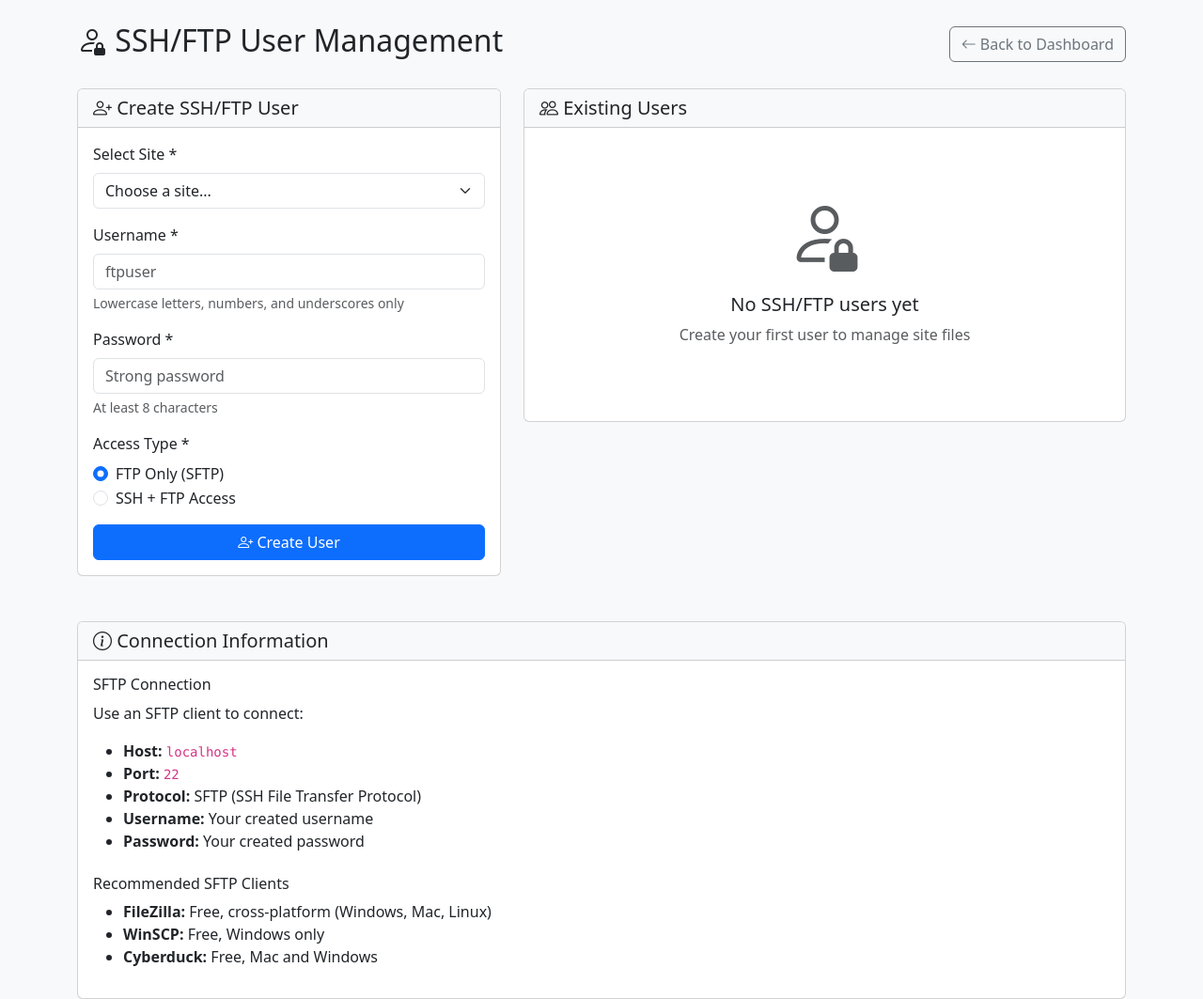
After one commit to BenEgeDeniz/lalapanel, a Flask app: template templates/users.html in a window 1280 px wide. The commit adds this page. Shown: the whole page at 94% size. Run offline with Flask 3, Linux system fonts and the light colour scheme; the template is opened without the code that fills it, so the values that code supplies are empty; parts of the project's set-up code (start-up, migrations or seed data) failed here and were passed over.

Commit message:
Add SSH/FTP user management functionality
Co-authored-by: BenEgeDeniz <59136798+BenEgeDeniz@users.noreply.github.com>

```diff
--- a/app.py
+++ b/app.py
@@ -10,7 +10,7 @@ import secrets
 
 from config import Config
 from database import Database
-from site_manager import SiteManager, DatabaseManager
+from site_manager import SiteManager, DatabaseManager, UserManager
 
 app = Flask(__name__)
 app.config.from_object(Config)
@@ -19,15 +19,17 @@ app.config.from_object(Config)
 db = None
 site_manager = None
 db_manager = None
+user_manager = None
 
 def init_components():
     """Initialize application components"""
-    global db, site_manager, db_manager
+    global db, site_manager, db_manager, user_manager
     if db is None:
         db = Database(app.config['DATABASE_PATH'])
         site_manager = SiteManager(app.config)
         db_manager = DatabaseManager(app.config)
-    return db, site_manager, db_manager
+        user_manager = UserManager(app.config)
+    return db, site_manager, db_manager, user_manager
 
 # Flask-Login setup
 login_manager = LoginManager()
@@ -418,6 +420,75 @@ def delete_database(db_id):
 
     return redirect(url_for('databases'))
 
+@app.route('/users')
+@login_required
+def users():
+    """SSH/FTP user management page"""
+    init_components()
+    all_users = db.get_all_ftp_users()
+    sites = db.get_all_sites()
+    return render_template('users.html', ftp_users=all_users, sites=sites)
+
+@app.route('/users/create', methods=['POST'])
+@login_required
+def create_ftp_user():
+    """Create a new SSH/FTP user"""
+    init_components()
+    site_id = request.form.get('site_id')
+    username = request.form.get('username')
+    password = request.form.get('password')
+    access_type = request.form.get('access_type', 'ftp')
+
+    if not site_id or not username or not password:
+        flash('All fields are required', 'error')
+        return redirect(url_for('users'))
+
+    site = db.get_site(int(site_id))
+    if not site:
+        flash('Site not found', 'error')
+        return redirect(url_for('users'))
+
+    try:
+        # Create system user
+        user_manager.create_ftp_user(username, password, site['domain'], access_type)
+
+        # Create database record
+        db.create_ftp_user(int(site_id), username, access_type)
+
+        flash(f'User {username} created successfully', 'success')
+    except Exception as e:
+        flash(f'Error creating user: {str(e)}', 'error')
+
+    return redirect(url_for('users'))
+
+@app.route('/users/<int:user_id>/delete', methods=['POST'])
+@login_required
+def delete_ftp_user(user_id):
+    """Delete a SSH/FTP user"""
+    init_components()
+    user = None
+    with db.get_connection() as conn:
+        cursor = conn.cursor()
+        cursor.execute('SELECT * FROM ftp_users WHERE id = ?', (user_id,))
+        user = cursor.fetchone()
+
+    if not user:
+        flash('User not found', 'error')
+        return redirect(url_for('users'))
+
+    try:
+        # Delete system user
+        user_manager.delete_ftp_user(user['username'])
+
+        # Delete database record
+        db.delete_ftp_user(user_id)
+
+        flash(f'User {user["username"]} deleted successfully', 'success')
+    except Exception as e:
+        flash(f'Error deleting user: {str(e)}', 'error')
+
+    return redirect(url_for('users'))
+
 if __name__ == '__main__':
     # Ensure directories exist
     try:
--- a/templates/base.html
+++ b/templates/base.html
@@ -36,6 +36,11 @@
                         </a>
                     </li>
                     <li class="nav-item">
+                        <a class="nav-link {% if request.endpoint == 'users' %}active{% endif %}" href="{{ url_for('users') }}">
+                            <i class="bi bi-person-lock"></i> SSH/FTP
+                        </a>
+                    </li>
+                    <li class="nav-item">
                         <a class="nav-link" href="{{ url_for('logout') }}">
                             <i class="bi bi-box-arrow-right"></i> Logout
                         </a>
--- /dev/null
+++ b/templates/users.html
@@ -0,0 +1,215 @@
+{% extends "base.html" %}
+
+{% block title %}SSH/FTP Users - Lala Panel{% endblock %}
+
+{% block content %}
+<div class="d-flex justify-content-between align-items-center mb-4">
+    <h1 class="h2">
+        <i class="bi bi-person-lock"></i> SSH/FTP User Management
+    </h1>
+    <a href="{{ url_for('dashboard') }}" class="btn btn-outline-secondary">
+        <i class="bi bi-arrow-left"></i> Back to Dashboard
+    </a>
+</div>
+
+<div class="row">
+    <div class="col-lg-5 mb-4">
+        <div class="card">
+            <div class="card-header bg-light">
+                <h5 class="mb-0"><i class="bi bi-person-plus"></i> Create SSH/FTP User</h5>
+            </div>
+            <div class="card-body">
+                <form method="POST" action="{{ url_for('create_ftp_user') }}">
+                    <div class="mb-3">
+                        <label for="site_id" class="form-label">Select Site *</label>
+                        <select name="site_id" id="site_id" class="form-select" required>
+                            <option value="">Choose a site...</option>
+                            {% for site in sites %}
+                            <option value="{{ site['id'] }}">{{ site['domain'] }}</option>
+                            {% endfor %}
+                        </select>
+                    </div>
+                    <div class="mb-3">
+                        <label for="username" class="form-label">Username *</label>
+                        <input type="text" name="username" id="username" class="form-control"
+                               placeholder="ftpuser" required pattern="[a-z0-9_]+">
+                        <div class="form-text">Lowercase letters, numbers, and underscores only</div>
+                    </div>
+                    <div class="mb-3">
+                        <label for="password" class="form-label">Password *</label>
+                        <input type="password" name="password" id="password" class="form-control"
+                               placeholder="Strong password" required minlength="8">
+                        <div class="form-text">At least 8 characters</div>
+                    </div>
+                    <div class="mb-3">
+                        <label class="form-label">Access Type *</label>
+                        <div class="form-check">
+                            <input class="form-check-input" type="radio" name="access_type"
+                                   id="ftp_only" value="ftp" checked>
+                            <label class="form-check-label" for="ftp_only">
+                                FTP Only (SFTP)
+                            </label>
+                        </div>
+                        <div class="form-check">
+                            <input class="form-check-input" type="radio" name="access_type"
+                                   id="ssh_access" value="ssh">
+                            <label class="form-check-label" for="ssh_access">
+                                SSH + FTP Access
+                            </label>
+                        </div>
+                    </div>
+                    <div class="d-grid">
+                        <button type="submit" class="btn btn-primary">
+                            <i class="bi bi-person-plus"></i> Create User
+                        </button>
+                    </div>
+                </form>
+            </div>
+        </div>
+    </div>
+
+    <div class="col-lg-7">
+        <div class="card">
+            <div class="card-header bg-light">
+                <h5 class="mb-0"><i class="bi bi-people"></i> Existing Users</h5>
+            </div>
+            <div class="card-body">
+                {% if ftp_users %}
+                <div class="table-responsive">
+                    <table class="table table-hover">
+                        <thead>
+                            <tr>
+                                <th>Username</th>
+                                <th>Site</th>
+                                <th>Access Type</th>
+                                <th>Created</th>
+                                <th>Actions</th>
+                            </tr>
+                        </thead>
+                        <tbody>
+                            {% for user in ftp_users %}
+                            <tr>
+                                <td><code>{{ user['username'] }}</code></td>
+                                <td>
+                                    <i class="bi bi-globe text-muted"></i>
+                                    {{ user['domain'] or 'N/A' }}
+                                </td>
+                                <td>
+                                    {% if user['access_type'] == 'ssh' %}
+                                    <span class="badge bg-primary">SSH + FTP</span>
+                                    {% else %}
+                                    <span class="badge bg-secondary">FTP Only</span>
+                                    {% endif %}
+                                </td>
+                                <td>{{ user['created_at'] }}</td>
+                                <td>
+                                    <button type="button" class="btn btn-sm btn-outline-secondary"
+                                            data-bs-toggle="modal" data-bs-target="#userModal{{ user['id'] }}">
+                                        <i class="bi bi-eye"></i> Info
+                                    </button>
+                                    <form method="POST" action="{{ url_for('delete_ftp_user', user_id=user['id']) }}"
+                                          style="display: inline;"
+                                          onsubmit="return confirm('Delete user {{ user['username'] }}?');">
+                                        <button type="submit" class="btn btn-sm btn-outline-danger">
+                                            <i class="bi bi-trash"></i>
+                                        </button>
+                                    </form>
+                                </td>
+                            </tr>
+                            <!-- Modal for user details -->
+                            <div class="modal fade" id="userModal{{ user['id'] }}" tabindex="-1">
+                                <div class="modal-dialog">
+                                    <div class="modal-content">
+                                        <div class="modal-header">
+                                            <h5 class="modal-title">SSH/FTP User Details</h5>
+                                            <button type="button" class="btn-close" data-bs-dismiss="modal"></button>
+                                        </div>
+                                        <div class="modal-body">
+                                            <table class="table table-sm">
+                                                <tr>
+                                                    <th width="40%">Username:</th>
+                                                    <td><code>{{ user['username'] }}</code></td>
+                                                </tr>
+                                                <tr>
+                                                    <th>Site Directory:</th>
+                                                    <td><code>/var/www/{{ user['domain'] }}</code></td>
+                                                </tr>
+                                                <tr>
+                                                    <th>Access Type:</th>
+                                                    <td>
+                                                        {% if user['access_type'] == 'ssh' %}
+                                                        SSH + SFTP
+                                                        {% else %}
+                                                        SFTP Only
+                                                        {% endif %}
+                                                    </td>
+                                                </tr>
+                                                <tr>
+                                                    <th>Connection Info:</th>
+                                                    <td>
+                                                        <code>sftp {{ user['username'] }}@{{ request.host.split(':')[0] }}</code>
+                                                    </td>
+                                                </tr>
+                                                <tr>
+                                                    <th>Created:</th>
+                                                    <td>{{ user['created_at'] }}</td>
+                                                </tr>
+                                            </table>
+                                            <div class="alert alert-info mt-3">
+                                                <small>
+                                                    <i class="bi bi-info-circle"></i>
+                                                    Use SFTP client (FileZilla, WinSCP, etc.) to connect
+                                                </small>
+                                            </div>
+                                        </div>
+                                        <div class="modal-footer">
+                                            <button type="button" class="btn btn-secondary" data-bs-dismiss="modal">Close</button>
+                                        </div>
+                                    </div>
+                                </div>
+                            </div>
+                            {% endfor %}
+                        </tbody>
+                    </table>
+                </div>
+                {% else %}
+                <div class="text-center py-5">
+                    <div class="display-1 mb-3">
+                        <i class="bi bi-person-lock text-muted"></i>
+                    </div>
+                    <h5>No SSH/FTP users yet</h5>
+                    <p class="text-muted">Create your first user to manage site files</p>
+                </div>
+                {% endif %}
+            </div>
+        </div>
+    </div>
+</div>
+
+<div class="row mt-4">
+    <div class="col-12">
+        <div class="card">
+            <div class="card-header bg-light">
+                <h5 class="mb-0"><i class="bi bi-info-circle"></i> Connection Information</h5>
+            </div>
+            <div class="card-body">
+                <h6>SFTP Connection</h6>
+                <p>Use an SFTP client to connect:</p>
+                <ul>
+                    <li><strong>Host:</strong> <code>{{ request.host.split(':')[0] }}</code></li>
+                    <li><strong>Port:</strong> <code>22</code></li>
+                    <li><strong>Protocol:</strong> SFTP (SSH File Transfer Protocol)</li>
+                    <li><strong>Username:</strong> Your created username</li>
+                    <li><strong>Password:</strong> Your created password</li>
+                </ul>
+                <h6 class="mt-4">Recommended SFTP Clients</h6>
+                <ul>
+                    <li><strong>FileZilla:</strong> Free, cross-platform (Windows, Mac, Linux)</li>
+                    <li><strong>WinSCP:</strong> Free, Windows only</li>
+                    <li><strong>Cyberduck:</strong> Free, Mac and Windows</li>
+                </ul>
+            </div>
+        </div>
+    </div>
+</div>
+{% endblock %}
```
Also changed, not shown: database.py (+47 -0 lines), site_manager.py (+83 -0 lines).
